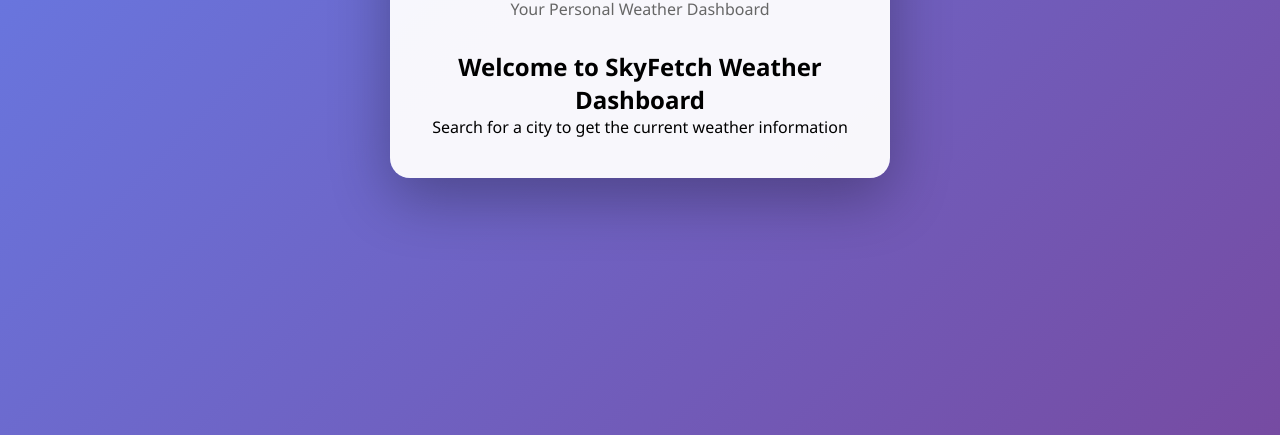
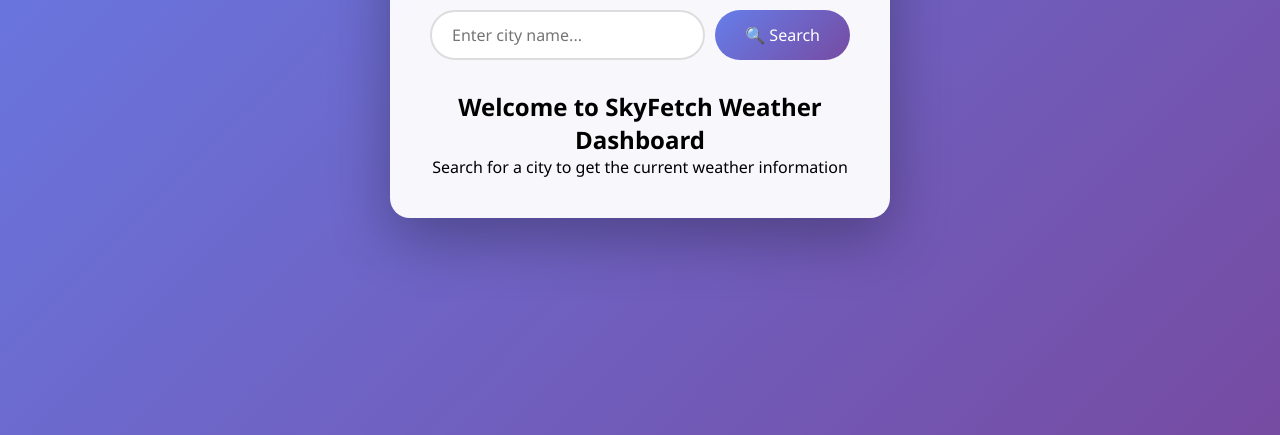
Before and after one commit to nitin358005/skyfetch-weather-dashboard, a plain HTML site: page index.html in a window 1280 px wide. Shown: the part 365-800 px from the top of the page. Drawn offline with nearby package versions, Linux system fonts and the light colour scheme.

Commit message:
Add search functionality with button and Enter key support

```diff
--- a/app.js
+++ b/app.js
@@ -45,7 +45,7 @@
     document.getElementById('weather-display').innerHTML = weatherHTML;
 }
 
-// Show welcome message on page load
+// Show welcome message on page load and set up search functionality
 document.addEventListener('DOMContentLoaded', function() {
     const welcomeMessage = `
         <div class="welcome-message">
@@ -54,4 +54,28 @@
         </div>
     `;
     document.getElementById('weather-display').innerHTML = welcomeMessage;
+
+    // Get references to the search elements
+    const searchBtn = document.getElementById('search-btn');
+    const cityInput = document.getElementById('city-input');
+
+    // Handle search button click
+    searchBtn.addEventListener('click', function() {
+        const city = cityInput.value.trim();
+        if (city) {
+            getWeather(city);
+            cityInput.value = ''; // Clear input after search
+        }
+    });
+
+    // Handle Enter key press in input field
+    cityInput.addEventListener('keypress', function(event) {
+        if (event.key === 'Enter') {
+            const city = cityInput.value.trim();
+            if (city) {
+                getWeather(city);
+                cityInput.value = ''; // Clear input after search
+            }
+        }
+    });
 });
--- a/index.html
+++ b/index.html
@@ -11,6 +11,11 @@
         <h1>🌤️ SkyFetch</h1>
         <p class="tagline">Your Personal Weather Dashboard</p>
 
+        <div class="search-section">
+            <input type="text" id="city-input" placeholder="Enter city name...">
+            <button id="search-btn">🔍 Search</button>
+        </div>
+
         <div id="weather-display">
             <p class="loading">Loading weather data...</p>
         </div>
--- a/style.css
+++ b/style.css
@@ -34,6 +34,48 @@
     color: #666;
     margin-bottom: 30px;
     font-size: 1rem;
+}
+
+.search-section {
+    display: flex;
+    gap: 10px;
+    margin-bottom: 30px;
+}
+
+#city-input {
+    flex: 1;
+    padding: 12px 20px;
+    border: 2px solid #ddd;
+    border-radius: 25px;
+    font-size: 1rem;
+    font-family: inherit;
+    transition: border-color 0.3s ease;
+}
+
+#city-input:focus {
+    outline: none;
+    border-color: #667eea;
+}
+
+#search-btn {
+    padding: 12px 30px;
+    background: linear-gradient(135deg, #667eea 0%, #764ba2 100%);
+    color: white;
+    border: none;
+    border-radius: 25px;
+    font-size: 1rem;
+    font-family: inherit;
+    cursor: pointer;
+    transition: transform 0.2s ease, box-shadow 0.2s ease;
+}
+
+#search-btn:hover {
+    transform: translateY(-2px);
+    box-shadow: 0 10px 25px rgba(102, 126, 234, 0.4);
+}
+
+#search-btn:active {
+    transform: translateY(0);
 }
 
 #weather-display {
```
